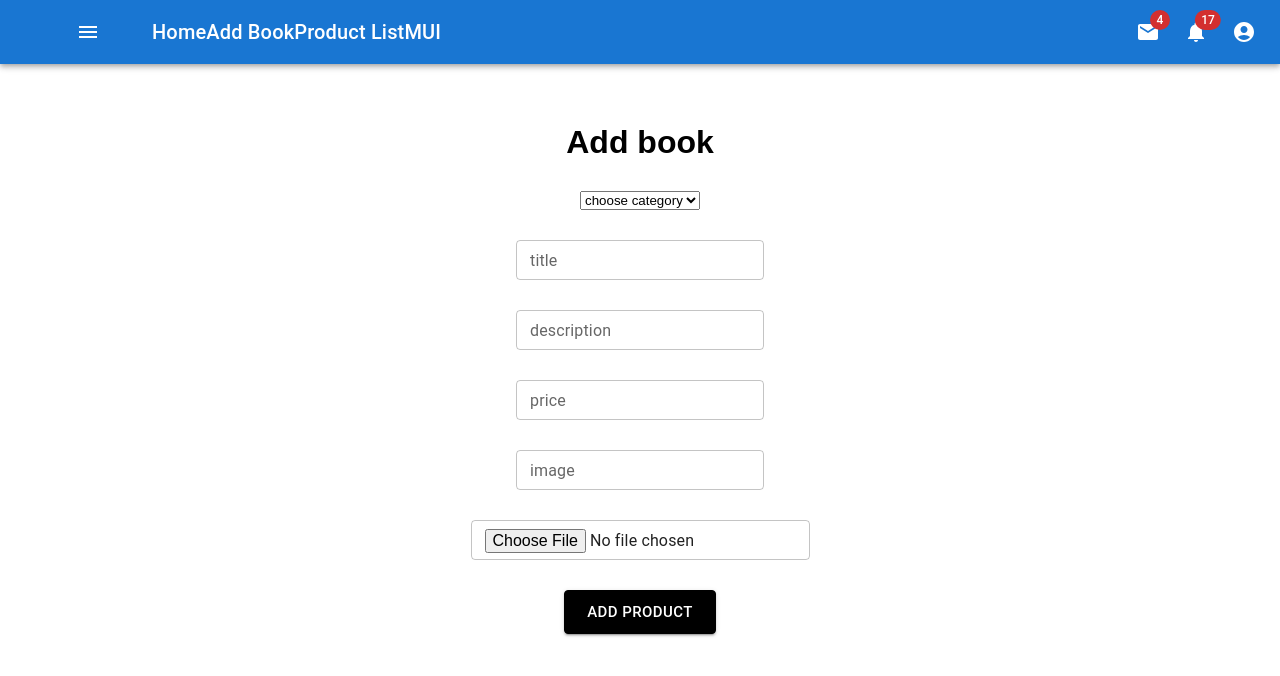
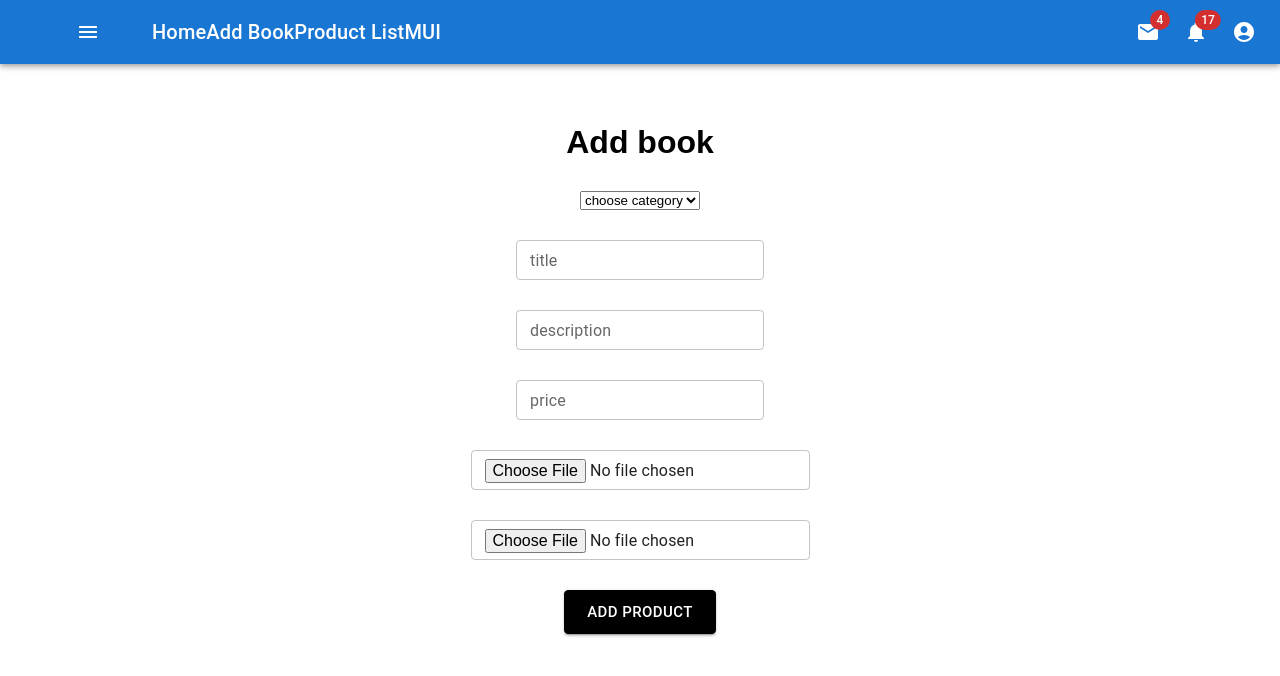
Before and after one commit to Mamatbek03/Web-Library, a React (Create React App) app: page /add in a window 1280 px wide. Shown: the top 676 px of the page. Built offline with nearby package versions, Linux system fonts and the light colour scheme.

Commit message:
i will do comment like

```diff
--- a/src/components/product/AddProduct.jsx
+++ b/src/components/product/AddProduct.jsx
@@ -16,7 +16,7 @@ const AddProduct = () => {
   const [description, setDescription] = useState("");
   const [price, setPrice] = useState("");
   const [category, setCategory] = useState("");
-  const [image, setImage] = useState("");
+  const [image, setImage] = useState(null);
   const [pdf, getPdf] = useState(null);
   // const [comment, getPdf] = useState(null);
   // const [likesCount, getPdf] = useState(null);
@@ -30,7 +30,7 @@ const AddProduct = () => {
     newProduct.append("body", description);
     newProduct.append("price", price);
     newProduct.append("category", category);
-    newProduct.append("photo", image);
+    newProduct.append("images", image);
     newProduct.append("pdf", pdf);
     createProduct(newProduct);
   }
@@ -87,20 +87,22 @@ const AddProduct = () => {
         size="small"
         onChange={(e) => setPrice(e.target.value)}
       />
+
       <TextField
         id="outlined-basic"
-        label="image"
         variant="outlined"
         color="grey"
-        name="price"
+        name="image"
         size="small"
-        onChange={(e) => setImage(e.target.value)}
+        type="file"
+        accept="image/*"
+        onChange={(e) => setImage(e.target.files[0])}
       />
       <TextField
         id="outlined-basic"
         variant="outlined"
         color="grey"
-        name="image"
+        name="pdf"
         size="small"
         type="file"
         accept="image/*"
--- a/src/components/product/ProductCard.jsx
+++ b/src/components/product/ProductCard.jsx
@@ -1,21 +1,44 @@
 import { Email } from "@mui/icons-material";
-import React from "react";
+import React, { useState } from "react";
 import { Navigate, useNavigate } from "react-router-dom";
 import { useProducts } from "../../contexts/ProductContextProvider";
+import FavoriteIcon from "@mui/icons-material/Favorite";
+import BookmarkIcon from "@mui/icons-material/Bookmark";
+import CommentIcon from "@mui/icons-material/Comment";
+import { IconButton } from "@mui/material";
 
 const ProductCard = ({ item }) => {
   const { deleteProduct } = useProducts();
+
+  const [isFavorite, setIsFavorite] = useState(false);
+  const [isLiked, setIsLiked] = useState(false);
+  const [likesCount, setLikesCount] = useState(0);
+  const [commentsCount, setCommentsCount] = useState(0);
+
   const navigate = useNavigate();
   return (
     <div className="border border-dark m-3">
       <img src={item.image} width={200} alt="" />
       <h3>{item.title}</h3>
+      <p>{item.category_name}</p>
       <p>{item.price}</p>
-      <p>{item.description}</p>
-      <p>{item.type}</p>
-      <button onClick={() => navigate(`/edit/${item.id}`)}>Edit</button>
-      <button onClick={() => navigate(`/details/${item.id}`)}>Details</button>
-      <button onClick={() => deleteProduct(item.id)}>Delete</button>
+      <p>comments: {item.comments_count}</p>
+      <div>
+        <IconButton>
+          <FavoriteIcon />
+        </IconButton>
+        <IconButton>
+          <BookmarkIcon />
+        </IconButton>
+        <IconButton>
+          <CommentIcon />
+        </IconButton>
+      </div>
+      <div>
+        <button onClick={() => navigate(`/edit/${item.id}`)}>Edit</button>
+        <button onClick={() => navigate(`/details/${item.id}`)}>Details</button>
+        <button onClick={() => deleteProduct(item.id)}>Delete</button>
+      </div>
     </div>
   );
 };
--- a/src/components/product/ProductList.jsx
+++ b/src/components/product/ProductList.jsx
@@ -10,7 +10,9 @@ const ProductList = () => {
   const { getProducts, products, pages } = useProducts();
   const [currentPage, setCurrentPage] = useState(1);
   const [searchParams, setSearchParams] = useSearchParams();
+
   console.log(products);
+  console.log(products.is_liked);
 
   useEffect(() => {
     setSearchParams({
```
